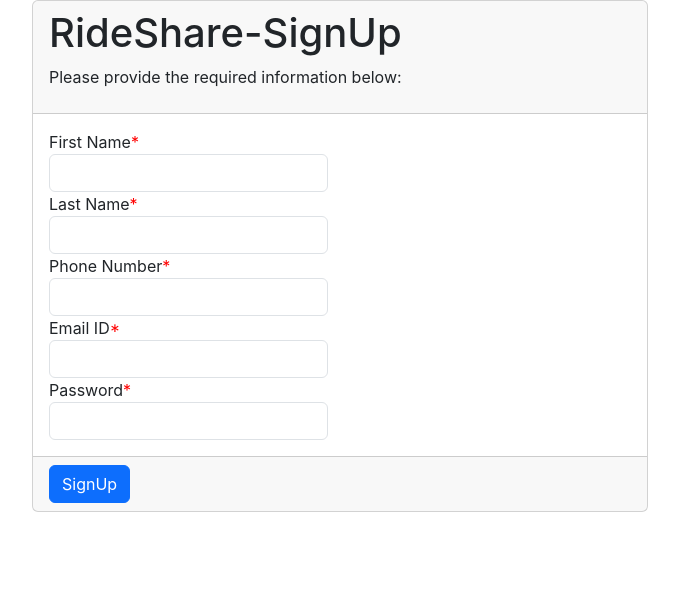
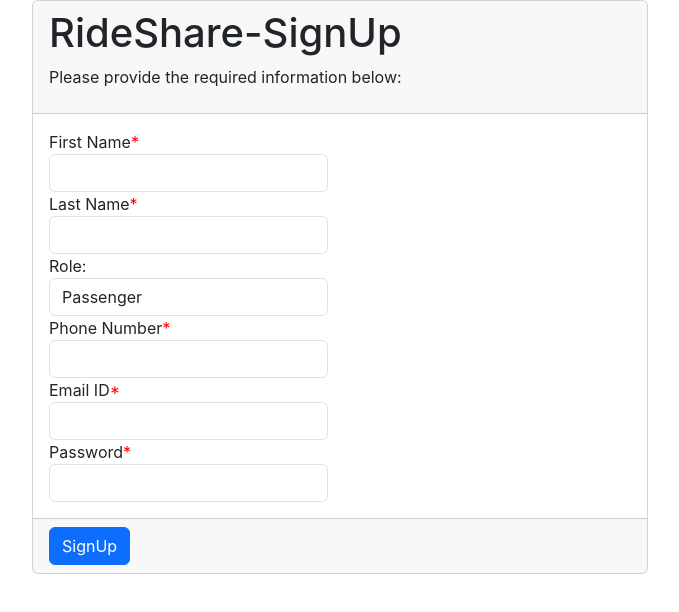
Before and after one commit to ashwinraju-mv/RideshareApp, a React (Create React App) app: page /signup in a window 1280 px wide. Shown: the top 612 px of the page, without its empty margins (300-979 px from the left). Built offline with nearby package versions, Linux system fonts and the light colour scheme; the HTML template or start-up script is replaced by a standard one.

Commit message:
Update Signup.js

```diff
--- a/src/Signup.js
+++ b/src/Signup.js
@@ -7,6 +7,8 @@ const Signup = () => {
   const [phonenumber, phonenumberchange] = useState("");
   const [email, emailchange] = useState("");
   const [password, passwordchange] = useState("");
+  const [role, rolechange] = useState("");
+  const [licencenumber, licencenumberchange] = useState("");
 
   const Validate = () => {
     let isproceed = true;
@@ -38,6 +40,10 @@ const Signup = () => {
       isproceed = false;
       errormessage += "\nPassword should contain at least one uppercase letter";
     }
+    if (role === "driver" && (licencenumber === "" || licencenumber.trim() === "")) {
+        isproceed = false;
+        errormessage += "\nLicense Number";
+      }
 
     if (!isproceed) {
       toast.warning(errormessage);
@@ -98,6 +104,31 @@ const Signup = () => {
                         className="form-control"
                       ></input>
                     </div>
+
+                    <div>
+                      <label>Role:</label>
+                      <select
+                        value={role}
+                        onChange={(e) => rolechange (e.target.value)}
+                        className="form-control"
+                      >
+                        <option value="passenger">Passenger</option>
+                        <option value="driver">Driver</option>
+                      </select>
+                    </div>
+                    {role === "driver" && (
+                      <div>
+                        <label>
+                          License Number<span className="errmsg">*</span>
+                        </label>
+                        <input
+                          value={licencenumber}
+                          onChange={(e) => licencenumberchange (e.target.value)}
+                          type="text"
+                          className="form-control"
+                        ></input>
+                      </div>
+                    )}
                     <div>
                       <label>
                         Phone Number<span className="errmsg">*</span>
```
